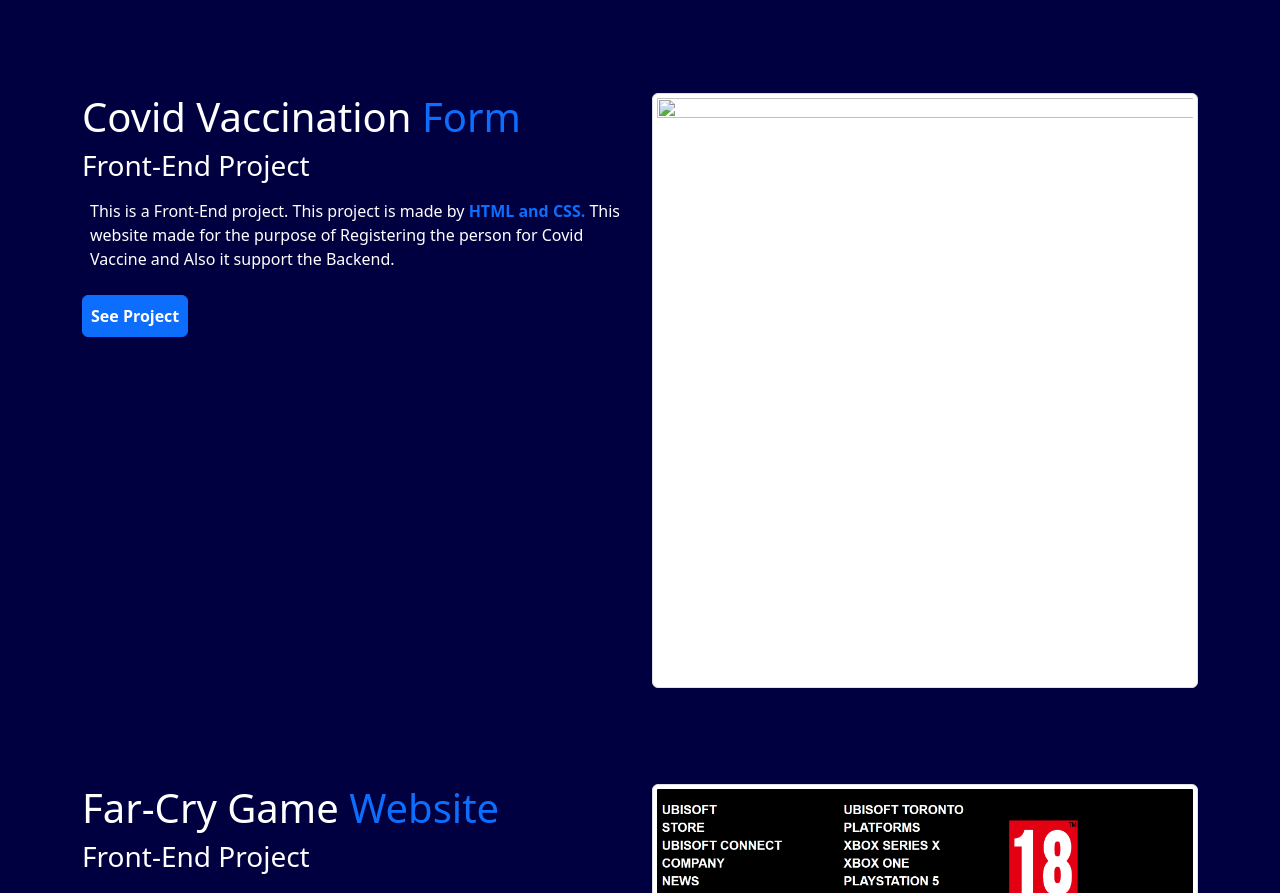
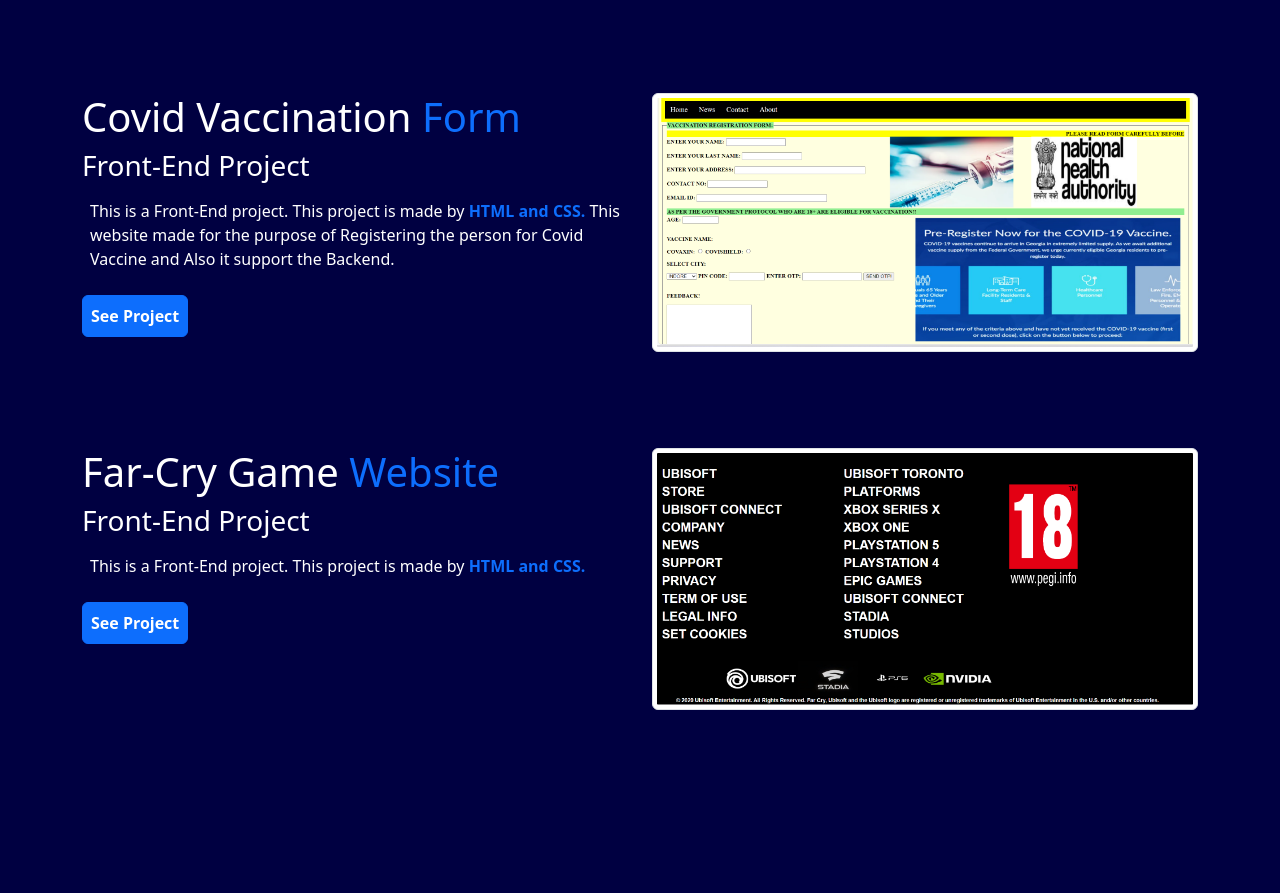
Before and after one commit to KartikBhawsar/Portfolio-Website, a plain HTML site: page index.html in a window 1280 px wide. Shown: the part 1997-2890 px from the top of the page. Drawn offline with nearby package versions, Linux system fonts and the light colour scheme.

Commit message:
Update index.html

```diff
--- a/index.html
+++ b/index.html
@@ -114,7 +114,7 @@
   <a class="btn btn-primary p-2 fw-bold" href="https://github.com/KartikBhawsar/Vaccination-Registration-Form" role="button"><span class="text-white">See Project</span></a>
          </div>
           <div class="col-sm-12 col-md-6 col-lg-6 col-12 my-5 text-center"data-aos="fade-right"data-aos-offset="200">
-             <img src=portfolioimage/vac.png" width="550"height="600" class="img-fluid img-thumbnail">
+             <img src="portfolioimage/vac.png" width="550"height="600" class="img-fluid img-thumbnail">
          </div>
 
   <!-----------------------------------------------third project------------->
```
